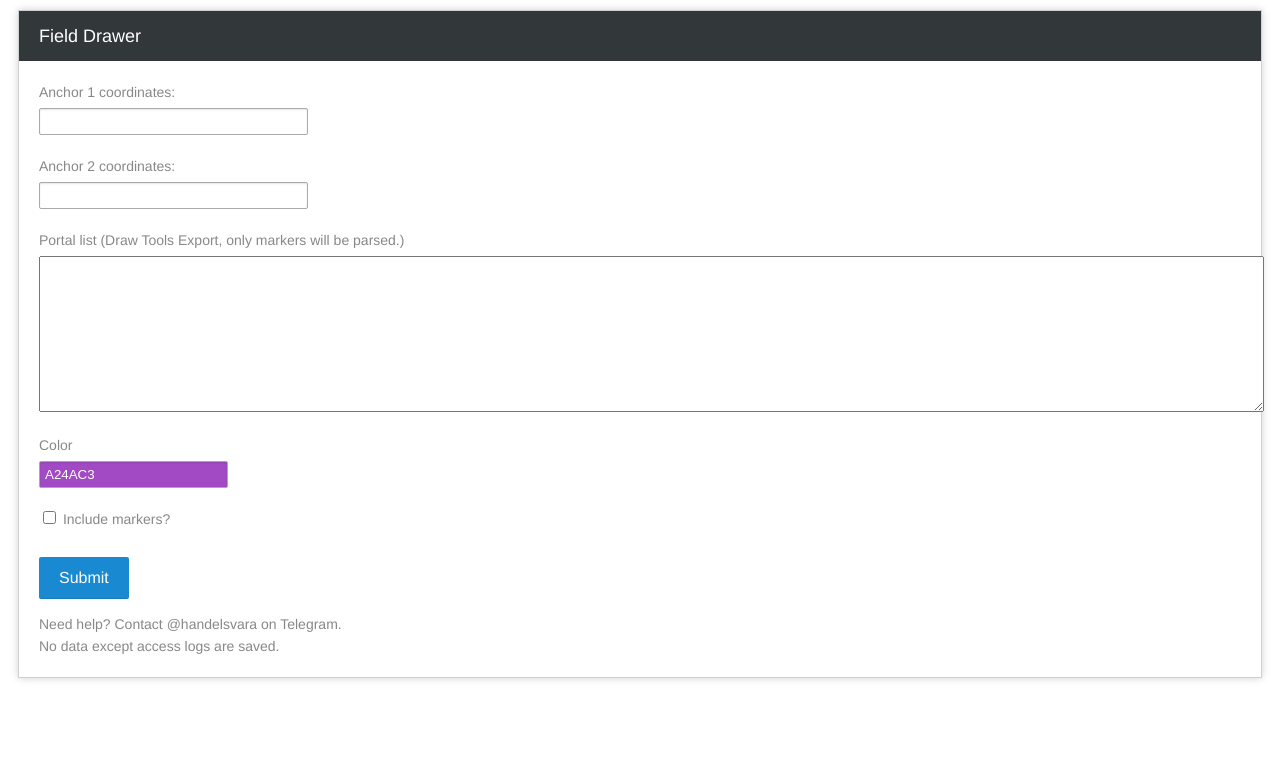
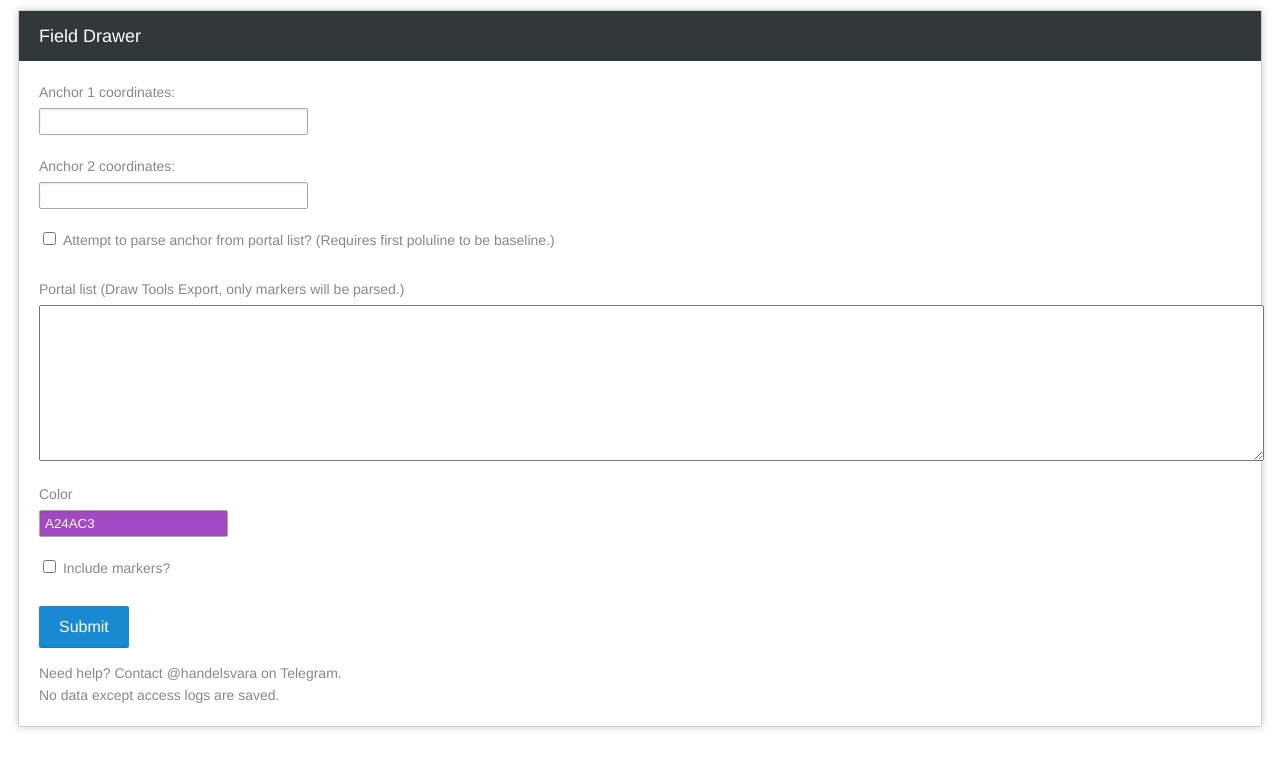
Before and after one commit to fulhack-io/field-drawer, a Flask app: page / in a window 1280 px wide. Shown: the top 769 px of the page. Run offline with Flask 2, Linux system fonts and the light colour scheme.

Commit message:
added support to parse baseline from portal list

```diff
--- a/app/field_drawer.py
+++ b/app/field_drawer.py
@@ -27,7 +27,6 @@ class FieldDrawer:
                                                                                                                        self.color)
         # Draw field
         for portal in portal_list:
-            print(type(portal))
             if portal["type"] == "marker":
 
                 try:
--- a/app/main.py
+++ b/app/main.py
@@ -1,5 +1,6 @@
 from flask import Flask, render_template, request
 from field_drawer import FieldDrawer
+import simplejson as json
 
 app = Flask(__name__)
 
@@ -7,18 +8,27 @@ app = Flask(__name__)
 @app.route('/', methods=['GET', 'POST'])
 def default():
     if request.method == 'POST':
-        anchor1 = request.form['anchor1']
-        anchor2 = request.form['anchor2']
+
+        parse_anchor = 'parse_anchor' in request.form
+        include_markers = 'include_markers' in request.form
+
         portal_list = request.form['portal_list']
-
         draw_color = request.form['draw_color']
 
-        include_markers = 'include_markers' in request.form
+        if parse_anchor:
+            for portal in json.loads(portal_list):
+                if portal["type"] == "polyline":
+                    anchor1 = '{},{}'.format(portal["latLngs"][0]['lat'], portal["latLngs"][0]['lng'])
+                    anchor2 = '{},{}'.format(portal["latLngs"][1]['lat'], portal["latLngs"][1]['lng'])
+                    break
+        else:
+            anchor1 = request.form['anchor1']
+            anchor2 = request.form['anchor2']
 
         field = FieldDrawer(anchor1, anchor2, portal_list, include_markers, draw_color).generate()
-        return render_template('index.html', field=field)
+        return render_template('index.html', anchor1=anchor1, anchor2=anchor2, field=field)
     else:
         return render_template('index.html')
 
 if __name__ == "__main__":
-    app.run(host='0.0.0.0', debug=True, port=8080)
+    app.run(host='0.0.0.0', port=8080)
--- a/app/templates/index.html
+++ b/app/templates/index.html
@@ -31,9 +31,11 @@
     <div id="content">
         <form method="post" action="{{ url_for('default') }}">
             <label for="anchor1">Anchor 1 coordinates:</label>
-            <input type="text" name="anchor1" value="{{ request.form['anchor1'] }}" size="30"/><br />
+            <input type="text" name="anchor1" value="{{ anchor1 }}" size="30"/><br />
             <label for="anchor2">Anchor 2 coordinates:</label>
-            <input type="text" name="anchor2" value="{{ request.form['anchor2'] }}" size="30"/><br />
+            <input type="text" name="anchor2" value="{{ anchor2 }}" size="30"/><br />
+            <input type="checkbox" name="parse_anchor" id="parse_anchor" value="parse_anchor" {% if request.form['parse_anchor'] %}checked="checked"{% endif %}"/>
+            <label for="parse_anchor">Attempt to parse anchor from portal list? (Requires first poluline to be baseline.)</label><br/><br/>
             <label for="portal_list">Portal list (Draw Tools Export, only markers will be parsed.)</label>
             <textarea name="portal_list" rows="10" cols="150"/>{{ request.form['portal_list'] }}</textarea><br /><br />
             <label for="draw_color">Color</label>
```
